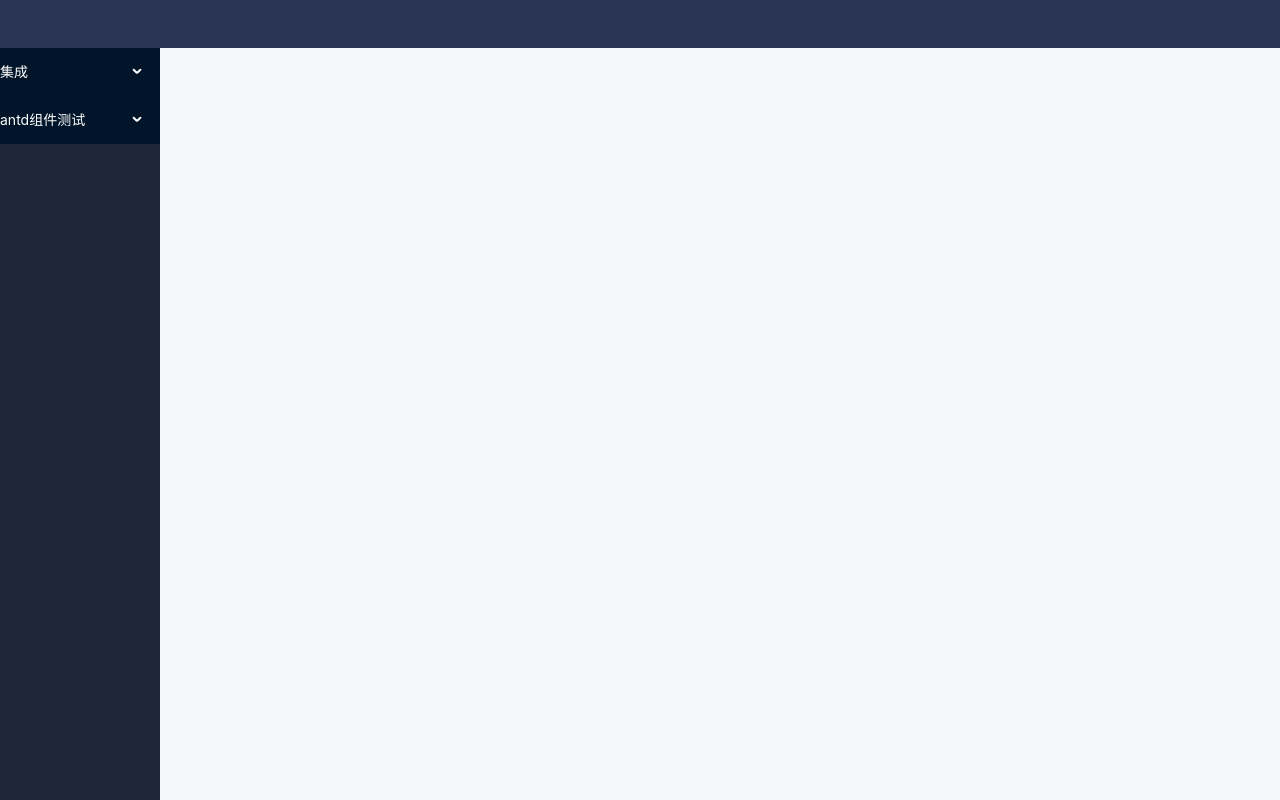
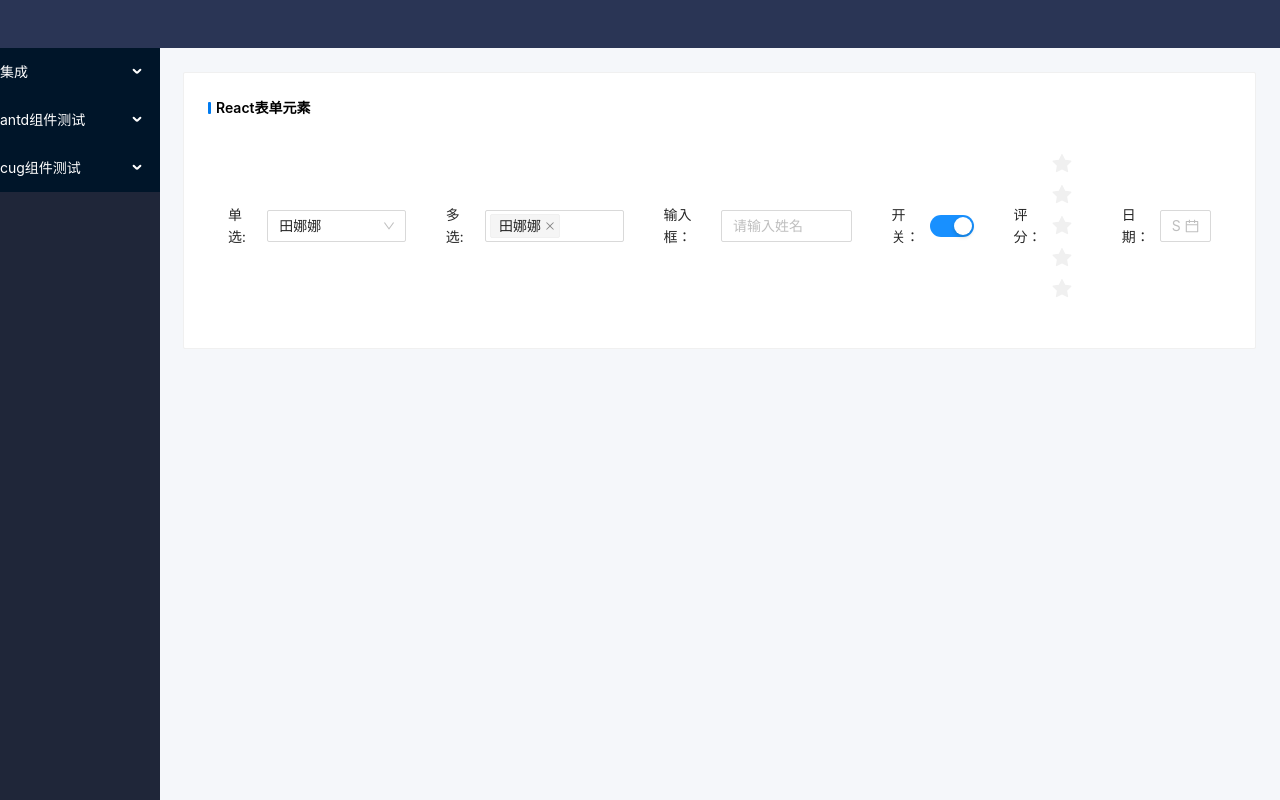
Before and after one commit to Elias-cug/react-ts-antd, a React app: page /test-antd-component/ant-form in a window 1280 px wide. Built offline with nearby package versions, Linux system fonts and the light colour scheme.

Commit message:
修改文件名称

```diff
--- a/src/assets/css/antd-test.less
+++ b/src/assets/css/antd-test.less
@@ -14,7 +14,7 @@
     box-shadow: 0px 0px 4px 0px rgba(0, 0, 0, 0.18);
     border-radius: 5px;
   }
-  .anticon {
+  .ant-rate .anticon {
     line-height: 32px;
   }
 }
--- a/src/page/antd-test/FormTest.tsx
+++ b/src/page/antd-component/AntdForm.tsx
@@ -99,7 +99,7 @@ const AntdDatePicker = () => {
   );
 };
 
-const FormTest = () => {
+const FormSelect = () => {
   return (
     <>
       <Card className='card-common'>
@@ -132,4 +132,4 @@ const FormTest = () => {
   );
 };
 
-export default FormTest;
+export default FormSelect;
--- /dev/null
+++ b/src/page/antd-component/index.ts
@@ -0,0 +1,3 @@
+import AntdForm from './AntdForm';
+
+export { AntdForm };
--- a/src/page/antd-test/index.ts
+++ /dev/null
@@ -1,3 +0,0 @@
-import FormTest from './FormTest';
-
-export { FormTest };
--- /dev/null
+++ b/src/page/cug-component/CugForm.tsx
@@ -0,0 +1,9 @@
+import React from 'react';
+
+export default function CugForm () {
+  return (
+    <>
+      <div>自定义组件</div>
+    </>
+  );
+}
--- /dev/null
+++ b/src/page/cug-component/index.ts
@@ -0,0 +1,3 @@
+import CugForm from './CugForm';
+
+export { CugForm };
--- a/src/router/index.tsx
+++ b/src/router/index.tsx
@@ -7,7 +7,7 @@ const Router: FC = () => {
   return (
     <BrowserRouter>
       <Switch>
-        <Redirect exact to='/test/ant-form' from='/'></Redirect>
+        <Redirect exact to='/test-antd-component/ant-form' from='/'></Redirect>
         {R.noLayoutRouter.map(item => (
           <Route key={item.path} exact path={item.path} component={item.component}></Route>
         ))}
--- a/src/router/moudles/layout-router.ts
+++ b/src/router/moudles/layout-router.ts
@@ -1,6 +1,7 @@
 import DataAccess from '@/page/data-access';
 import DataStandardization from '@/page/data-standardization';
-import { FormTest } from '@/page/antd-test';
+import { AntdForm } from '@/page/antd-component';
+import { CugForm } from '@/page/cug-component';
 const layoutRouter = [
   {
     path: '/integration',
@@ -21,13 +22,25 @@ const layoutRouter = [
     ]
   },
   {
-    path: '/test',
+    path: '/test-antd-component',
     meta: { title: 'antd组件测试', icon: '' },
     children: [
       {
-        path: '/test/ant-form',
+        path: '/test-antd-component/ant-form',
         isExact: true,
-        component: FormTest,
+        component: AntdForm,
+        meta: { title: '表单组件', icon: '' }
+      }
+    ]
+  },
+  {
+    path: '/test-cug-component',
+    meta: { title: 'cug组件测试', icon: '' },
+    children: [
+      {
+        path: '/test-cug/cug-form',
+        isExact: true,
+        component: CugForm,
         meta: { title: '表单组件', icon: '' }
       }
     ]
```
